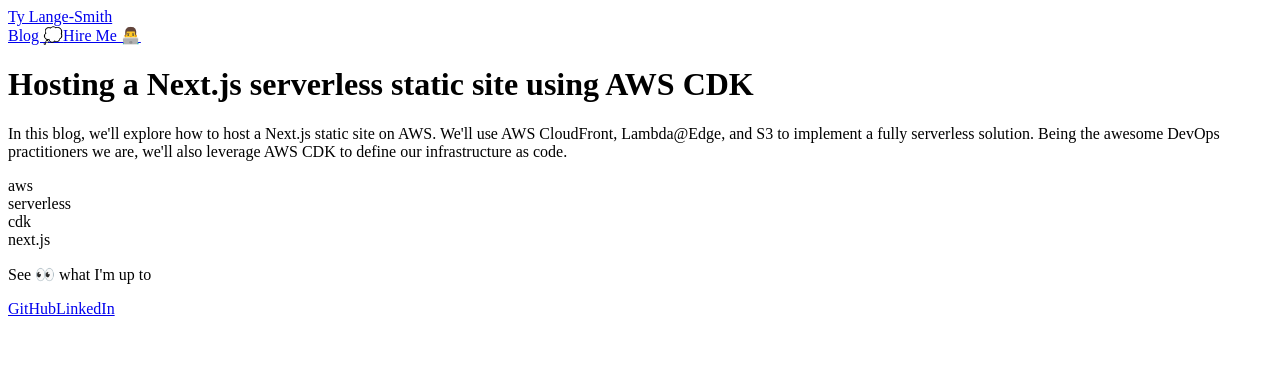
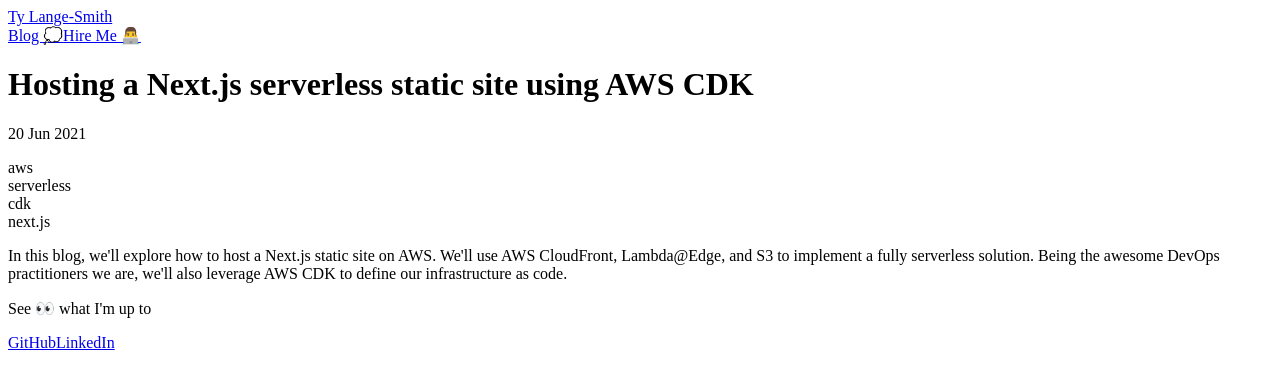
Before and after one commit to tylangesmith-organisation/tylangesmith, a Next.js app: page /blog/hosting-a-nextjs-serverless-static-site-using-aws-cdk in a window 1280 px wide. Shown: the top 386 px of the page. Built offline with nearby package versions, Linux system fonts and the light colour scheme.

Commit message:
Some folder restructuring

```diff
--- a/components/pages/blog/hostingANextjsServerlessStaticSiteUsingAWSCDK/controller.tsx
+++ b/components/pages/blog/blogs/hostingANextjsServerlessStaticSiteUsingAWSCDK/controller.tsx
@@ -1,5 +1,5 @@
 import Index from './index'
-import { blogs } from '../controller'
+import { blogs } from '../../controller'
 
 const Component = (): JSX.Element => <Index blogMetaData={blogs.hostingANextjsServerlessStaticSiteUsingAWSCDK} />
 
--- /dev/null
+++ b/components/pages/blog/blogs/hostingANextjsServerlessStaticSiteUsingAWSCDK/index.tsx
@@ -0,0 +1,22 @@
+import StandardLayout from '../../../../layout/standardLayout'
+import Section from '../../../../ui/structure/section'
+import { BlogMetaData } from '../../index'
+import Header from '../../header/header'
+
+export interface Props {
+  blogMetaData: BlogMetaData
+}
+
+const Component = (props: Props): JSX.Element => {
+  const { blogMetaData } = props
+
+  return (
+    <StandardLayout>
+      <Section>
+        <Header blogMetaData={blogMetaData} />
+      </Section>
+    </StandardLayout>
+  )
+}
+
+export default Component
--- a/components/pages/blog/blogCard.tsx
+++ b/components/pages/blog/card/blogCard.tsx
@@ -1,5 +1,5 @@
 import Link from 'next/link'
-import PillList from '../../ui/pill/pillList'
+import PillList from '../../../ui/pill/pillList'
 
 export interface Props {
   title: string;
--- /dev/null
+++ b/components/pages/blog/header/header.tsx
@@ -0,0 +1,23 @@
+import H1 from '../../../ui/typography/h1'
+import P from '../../../ui/typography/p'
+import PillList from '../../../ui/pill/pillList'
+import { BlogMetaData } from '../index'
+
+export interface Props {
+  blogMetaData: BlogMetaData
+}
+
+const Component = (props: Props): JSX.Element => {
+  const { blogMetaData: { title, description, keywords, date } } = props
+
+  return (
+    <div>
+      <H1 prose>{title}</H1>
+      <P>{date}</P>
+      <PillList items={keywords} />
+      <P>{description}</P>
+    </div>
+  )
+}
+
+export default Component
--- a/components/pages/blog/hostingANextjsServerlessStaticSiteUsingAWSCDK/index.tsx
+++ /dev/null
@@ -1,26 +0,0 @@
-import StandardLayout from '../../../layout/standardLayout'
-import Section from '../../../ui/structure/section'
-import H1 from '../../../ui/typography/h1'
-import P from '../../../ui/typography/p'
-import PillList from '../../../ui/pill/pillList'
-import { BlogMetaData } from '../index'
-
-export interface Props {
-  blogMetaData: BlogMetaData
-}
-
-const Component = (props: Props): JSX.Element => {
-  const { blogMetaData: { title, description, keywords } } = props
-
-  return (
-    <StandardLayout>
-      <Section>
-        <H1 prose>{title}</H1>
-        <P>{description}</P>
-        <PillList items={keywords} />
-      </Section>
-    </StandardLayout>
-  )
-}
-
-export default Component
--- a/components/pages/blog/index.tsx
+++ b/components/pages/blog/index.tsx
@@ -1,6 +1,6 @@
 import StandardLayout from '../../layout/standardLayout'
 import Section from '../../ui/structure/section'
-import BlogCard from './blogCard'
+import BlogCard from './card/blogCard'
 import H1 from '../../ui/typography/h1'
 
 export interface BlogMetaData {
--- a/pages/blog/hosting-a-nextjs-serverless-static-site-using-aws-cdk.tsx
+++ b/pages/blog/hosting-a-nextjs-serverless-static-site-using-aws-cdk.tsx
@@ -1,4 +1,4 @@
-import Blog from '../../components/pages/blog/hostingANextjsServerlessStaticSiteUsingAWSCDK/controller'
+import Blog from '../../components/pages/blog/blogs/hostingANextjsServerlessStaticSiteUsingAWSCDK/controller'
 
 const Page = (): JSX.Element => <Blog />
 
```
